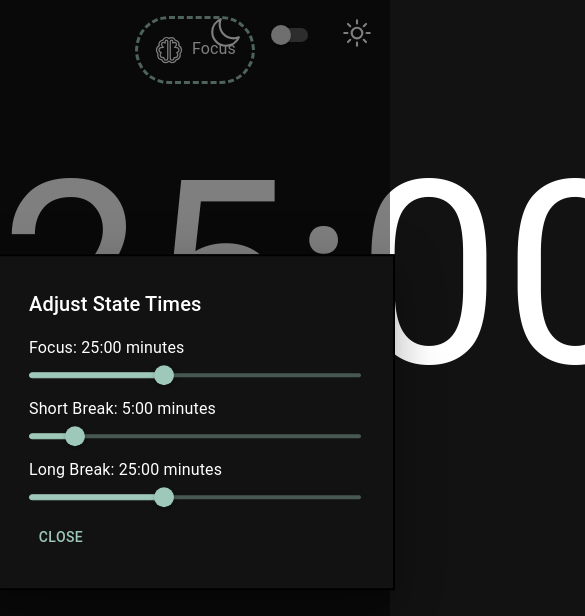
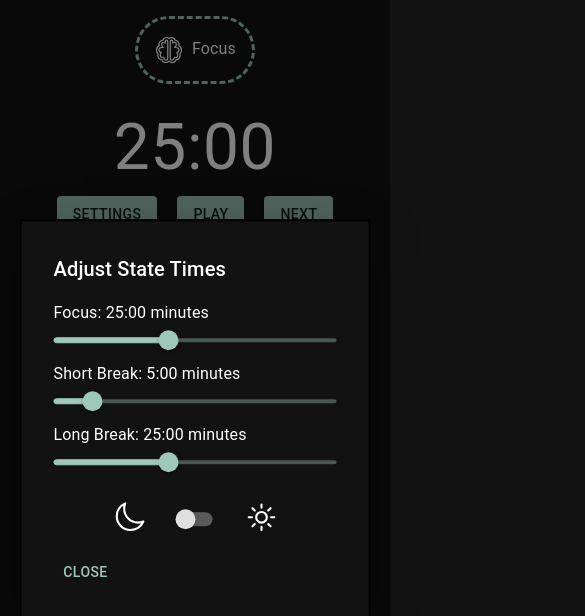
Before and after one commit to nfonteyne/pomodoro-timer, a React (Create React App) app: page / in a window 390 px wide. Both pictures are taken after a click on the button "SETTINGS". Shown: the top 616 px of the page, 585 px wide, since content can reach past the window. Built offline with nearby package versions, Linux system fonts and the light colour scheme.

Commit message:
change the position of the theme mode button and made the application responsive

```diff
--- a/src/components/Settings.js
+++ b/src/components/Settings.js
@@ -1,5 +1,8 @@
 import { useState } from 'react';
-import { Button, Box, Modal, Typography, Slider } from '@mui/material';
+import { Button, Box, Modal, Typography, Slider, Switch } from '@mui/material';
+import { ColorModeContext } from "../App";
+import { useContext } from "react";
+import { useTheme } from '@emotion/react';
 
 
 // Function to format time in minutes:seconds
@@ -13,6 +16,8 @@
   const [open, setOpen] = useState(false);
   const handleOpen = () => setOpen(true);
   const handleClose = () => setOpen(false);
+  const colorMode = useContext(ColorModeContext);
+  const theme = useTheme();
 
   const handleChange = (state, value) => {
     props.setStateTimes(prevStateTimes => ({
@@ -20,7 +25,11 @@
       [state]: value
     }));
     console.log("State times updated:", props.stateTimes);
+    console.log(theme.palette.mode)
   };
+
+  const modalWidth = window.innerWidth > 600 ? 400 : '90%'; // Adjust the width based on screen size
+
   return (
     <>
       <Button variant="contained" onClick={handleOpen}>Settings</Button>
@@ -30,7 +39,8 @@
         aria-labelledby="modal-modal-title"
         aria-describedby="modal-modal-description"
       >
-      <Box sx={{ position: "absolute", top: "50%", left: "50%", transform: "translate(-50%, -50%)", width: 400, bgcolor: "background.paper", border: "2px solid #000", boxShadow: 24, p: 4 }}>
+        <Box sx={{ position: "absolute", top: "50%", left: "50%", transform: "translate(-50%, -50%)", width: modalWidth, bgcolor: "background.paper", border: "2px solid #000", boxShadow: 24, p: 4 }}>
+
           <Typography id="modal-modal-title" variant="h6" component="h2">
             Adjust State Times
           </Typography>
@@ -66,6 +76,21 @@
               aria-labelledby="range-slider"
             />
           </Typography>
+          <Box
+            p={2}
+            display={"flex"}
+            flexDirection={"row"}
+            justifyContent={"center"}
+            gap={"20px"}
+          >
+            <svg xmlns="http://www.w3.org/2000/svg" fill="none" viewBox="0 0 24 24" strokeWidth="1.5" stroke="currentColor" className="w-6 h-6" width="34" height="34">
+              <path strokeLinecap="round" strokeLinejoin="round" d="M21.752 15.002A9.72 9.72 0 0 1 18 15.75c-5.385 0-9.75-4.365-9.75-9.75 0-1.33.266-2.597.748-3.752A9.753 9.753 0 0 0 3 11.25C3 16.635 7.365 21 12.75 21a9.753 9.753 0 0 0 9.002-5.998Z" />
+            </svg>
+            <Switch checked={theme.palette.mode === 'light'} onChange={colorMode.toggleColorMode} ></Switch>
+            <svg xmlns="http://www.w3.org/2000/svg" fill="none" viewBox="0 0 24 24" strokeWidth="1.5" stroke="currentColor" className="w-6 h-6" width="34" height="34">
+              <path strokeLinecap="round" strokeLinejoin="round" d="M12 3v2.25m6.364.386-1.591 1.591M21 12h-2.25m-.386 6.364-1.591-1.591M12 18.75V21m-4.773-4.227-1.591 1.591M5.25 12H3m4.227-4.773L5.636 5.636M15.75 12a3.75 3.75 0 1 1-7.5 0 3.75 3.75 0 0 1 7.5 0Z" />
+            </svg>
+          </Box>
           <Button onClick={handleClose}>Close</Button>
         </Box>
       </Modal>
--- a/src/components/ThemeMode.js
+++ /dev/null
@@ -1,22 +0,0 @@
-import { Switch } from "@mui/material";
-import { ColorModeContext } from "../App";
-import { useContext } from "react";
-
-function ThemeMode(props) {
-  const colorMode = useContext(ColorModeContext);
-
-  return (
-    <>
-      <svg xmlns="http://www.w3.org/2000/svg" fill="none" viewBox="0 0 24 24" stroke-width="1.5" stroke="currentColor" class="w-6 h-6" width="34" height="34">
-        <path stroke-linecap="round" stroke-linejoin="round" d="M21.752 15.002A9.72 9.72 0 0 1 18 15.75c-5.385 0-9.75-4.365-9.75-9.75 0-1.33.266-2.597.748-3.752A9.753 9.753 0 0 0 3 11.25C3 16.635 7.365 21 12.75 21a9.753 9.753 0 0 0 9.002-5.998Z" />
-      </svg>
-      <Switch onChange={colorMode.toggleColorMode} ></Switch>
-      <svg xmlns="http://www.w3.org/2000/svg" fill="none" viewBox="0 0 24 24" stroke-width="1.5" stroke="currentColor" class="w-6 h-6" width="34" height="34">
-        <path stroke-linecap="round" stroke-linejoin="round" d="M12 3v2.25m6.364.386-1.591 1.591M21 12h-2.25m-.386 6.364-1.591-1.591M12 18.75V21m-4.773-4.227-1.591 1.591M5.25 12H3m4.227-4.773L5.636 5.636M15.75 12a3.75 3.75 0 1 1-7.5 0 3.75 3.75 0 0 1 7.5 0Z" />
-      </svg>
-
-    </>
-  );
-}
-
-export default ThemeMode;
--- a/src/components/Timer.js
+++ b/src/components/Timer.js
@@ -8,7 +8,6 @@
 import Next from "./Next";
 import { themes } from "../themes";
 import { STATE_FLOW, STATE_SECONDS, STATES_IDS, STATE_INFO } from "../const";
-import ThemeMode from "./ThemeMode";
 import ShowState from "./ShowState";
 
 const Timer = (props) => {
@@ -64,23 +63,24 @@
 
   return (
     <Box display={"flex"} flexDirection={"column"} justifyContent={"center"} marginTop = {2}>
-      <Box position="absolute"
-        top={0}
-        right={0}
-        p={2}
-        display={"flex"}
-        flexDirection={"row"}
-        justifyContent={"center"}
-        gap={"20px"}>
-        <ThemeMode />
-      </Box>
-      <Box borderRadius={10}  textAlign="center"  margin="auto"  sx={{ p: 2,border:'2px dashed primary' , borderColor:"primary.main", borderStyle:"dashed"}}>
+      <Box borderRadius={10}  textAlign="center"  margin="auto"  sx={{ p: 2,border:'2' , borderColor:"primary.main", borderStyle:"dashed"}}>
             <Typography><ShowState state={state}/>{state}</Typography>
       </Box>
-      <Box fontSize={"256px"} flexDirection={"column"} justifyContent={"center"} >
-        <Typography  fontSize={"256px"}>
-          {minutes}:{seconds}
-        </Typography>
+      <Box
+        fontSize={{
+          xs: "64px",
+          sm: "128px",
+          md: "192px",
+          lg: "256px",
+          xl: "320px"
+        }}
+        display="flex"
+        justifyContent="center"
+        alignItems="center"
+        textAlign="center"
+        mt={2}
+      >
+        <Typography fontSize="inherit">{minutes}:{seconds}</Typography>
       </Box>
       <Box  display={"flex"}  flexDirection={"row"}  justifyContent={"center"}   gap={"20px"}>
         <Settings stateTimes={stateTimes} setStateTimes={setStateTimes}/>
```
Lines whose indentation alone changed are shown as unchanged.
